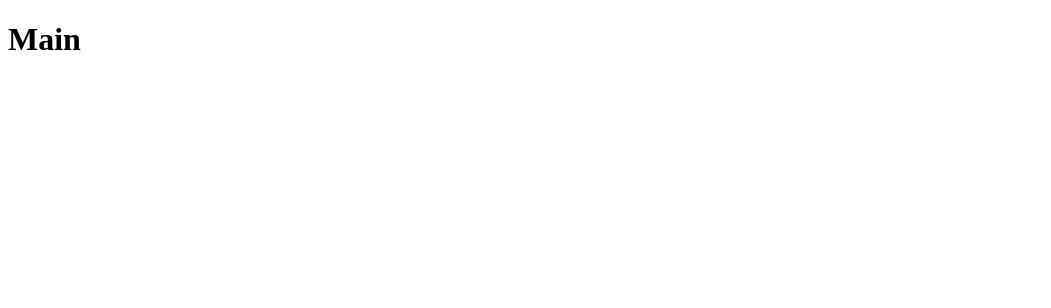
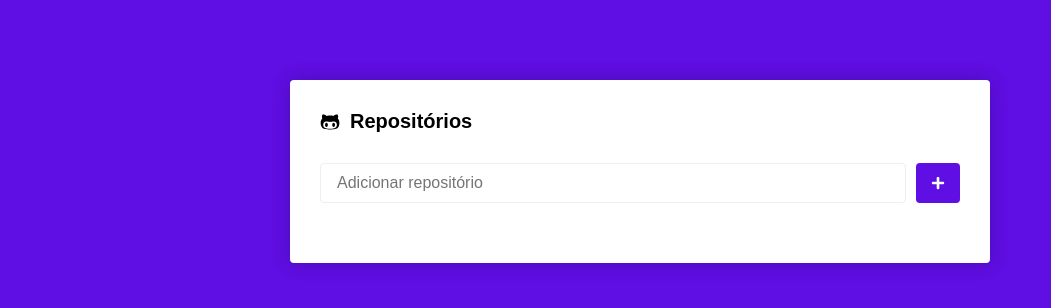
Before and after one commit to francyleo/git-focus-rocketseat, a React (Create React App) app: page / in a window 1280 px wide. Shown: the top 308 px of the page, without its empty margins (0-1051 px from the left). Built offline with nearby package versions, Linux system fonts and the light colour scheme.

Commit message:
adicionando reporitiorios exitentes e salvando no local storage

```diff
--- a/public/index.html
+++ b/public/index.html
@@ -5,39 +5,11 @@
 		<link rel="icon" href="%PUBLIC_URL%/favicon.ico" />
 		<meta name="viewport" content="width=device-width, initial-scale=1" />
 		<meta name="theme-color" content="#000000" />
-    <meta
-      name="description"
-      content="Web site created using create-react-app"
-    />
+		<meta name="description" content="Web site created using create-react-app" />
 		<link rel="apple-touch-icon" href="%PUBLIC_URL%/logo192.png" />
-    <!--
-      manifest.json provides metadata used when your web app is installed on a
-      user's mobile device or desktop. See https://developers.google.com/web/fundamentals/web-app-manifest/
-    -->
-    <link rel="manifest" href="%PUBLIC_URL%/manifest.json" />
-    <!--
-      Notice the use of %PUBLIC_URL% in the tags above.
-      It will be replaced with the URL of the `public` folder during the build.
-      Only files inside the `public` folder can be referenced from the HTML.
-
-      Unlike "/favicon.ico" or "favicon.ico", "%PUBLIC_URL%/favicon.ico" will
-      work correctly both with client-side routing and a non-root public URL.
-      Learn how to configure a non-root public URL by running `npm run build`.
-    -->
-    <title>React App</title>
+		<title>Git Focus Rocketseat</title>
 	</head>
 	<body>
-    <noscript>You need to enable JavaScript to run this app.</noscript>
 		<div id="root"></div>
-    <!--
-      This HTML file is a template.
-      If you open it directly in the browser, you will see an empty page.
-
-      You can add webfonts, meta tags, or analytics to this file.
-      The build step will place the bundled scripts into the <body> tag.
-
-      To begin the development, run `npm start` or `yarn start`.
-      To create a production bundle, use `npm run build` or `yarn build`.
-    -->
 	</body>
 </html>
--- a/src/App.js
+++ b/src/App.js
@@ -1,8 +1,14 @@
 import React from 'react'
 import Router from './router'
+import GlobalStyle from './styles/global'
 
 function App() {
-	return <Router />
+	return (
+		<>
+			<Router />
+			<GlobalStyle />
+		</>
+	)
 }
 
 export default App
--- a/src/pages/Main/index.js
+++ b/src/pages/Main/index.js
@@ -1,9 +1,85 @@
-import React from 'react'
+import React, { Component } from 'react'
+import { Link } from 'react-router-dom'
+import Http from '../../services/http'
+import { FaGithubAlt, FaPlus, FaSpinner } from 'react-icons/fa'
+import { Container, Form, SubmitButton, List } from './styles'
 
-export default function Main() {
-	return (
-		<div>
-			<h1>Main</h1>
-		</div>
-	)
+export default class Main extends Component {
+	state = {
+		newRepo: '',
+		repositories: [],
+		loading: false,
+	}
+
+	componentDidMount() {
+		const repos = localStorage.getItem('repos')
+
+		if (repos) {
+			this.setState({ repositories: JSON.parse(repos) })
+		}
+	}
+
+	componentDidUpdate(_, prevState) {
+		const { repositories } = this.state
+
+		if (prevState.repositories !== repositories) {
+			localStorage.setItem('repos', JSON.stringify(repositories))
+		}
+	}
+
+	handleInputChange = e => {
+		this.setState({ newRepo: e.target.value })
+	}
+
+	handleSubmit = async e => {
+		e.preventDefault()
+
+		this.setState({ loading: true })
+
+		const { newRepo, repositories } = this.state
+
+		const response = await Http.get(`repos/francyleo/${newRepo}`)
+
+		const data = {
+			name: response.data.full_name,
+		}
+
+		this.setState({ repositories: [...repositories, data], loading: false })
+	}
+
+	render() {
+		const { newRepo, loading, repositories } = this.state
+
+		return (
+			<Container>
+				<h1>
+					<FaGithubAlt />
+					Repositórios
+				</h1>
+
+				<Form onSubmit={this.handleSubmit}>
+					<input
+						type="text"
+						placeholder="Adicionar repositório"
+						value={newRepo}
+						onChange={this.handleInputChange}
+						required
+					/>
+
+					<SubmitButton loading={loading ? 1 : 0}>
+						{loading ? <FaSpinner color="#fff" size={14} /> : <FaPlus color="#fff" size={14} />}
+					</SubmitButton>
+				</Form>
+
+				<List>
+					{repositories.map(repo => (
+						<li key={repo.name}>
+							<span>{repo.name}</span>
+							<Link to={`/repository/${encodeURIComponent(repo.name)}`}>Detalhes</Link>
+						</li>
+					))}
+				</List>
+			</Container>
+		)
+	}
 }
--- /dev/null
+++ b/src/pages/Main/styles.js
@@ -0,0 +1,95 @@
+import styled, { keyframes, css } from 'styled-components'
+import Colors from '../../styles/colors'
+
+export const Container = styled.div`
+	max-width: 700px;
+	background: #fff;
+	border-radius: 4px;
+	box-shadow: 0 0 20px rgba(0, 0, 0, 0.2);
+	padding: 30px;
+	margin: 80px auto;
+
+	h1 {
+		font-size: 20px;
+		display: flex;
+		flex-direction: row;
+		align-items: center;
+
+		svg {
+			margin-right: 10px;
+		}
+	}
+`
+
+export const Form = styled.form`
+	display: flex;
+	flex-direction: row;
+	margin-top: 30px;
+
+	input {
+		flex: 1;
+		border: 1px solid #eee;
+		border-radius: 4px;
+		font-size: 16px;
+		padding: 10px 16px;
+	}
+`
+
+const rotate = keyframes`
+	from {
+		transform: rotate(0deg)
+	}
+	to {
+		transform: rotate(360deg)
+	}
+`
+
+export const SubmitButton = styled.button.attrs(props => ({
+	type: 'submit',
+	disabled: props.loading,
+}))`
+	background: ${Colors.primary};
+	border: 0;
+	padding: 0 15px;
+	margin-left: 10px;
+	border-radius: 4px;
+	cursor: pointer;
+
+	display: flex;
+	justify-content: center;
+	align-items: center;
+
+	&[disabled] {
+		cursor: not-allowed;
+		opacity: 0.6;
+	}
+
+	${props =>
+		props.loading &&
+		css`
+			svg {
+				animation: ${rotate} 1.5s linear infinite;
+			}
+		`}
+`
+
+export const List = styled.ul`
+	list-style: none;
+	margin-top: 30px;
+
+	li {
+		& + li {
+			border-top: 1px solid #eee;
+		}
+
+		padding: 15px 0;
+		display: flex;
+		flex-direction: row;
+		justify-content: space-between;
+
+		a {
+			color: ${Colors.primary};
+			text-decoration: none;
+		}
+	}
+`
--- a/src/pages/Repository/index.js
+++ b/src/pages/Repository/index.js
@@ -1,9 +1,10 @@
 import React from 'react'
+import {} from './styles'
 
-export default function Repository() {
+export default function Repository({ match }) {
 	return (
 		<div>
-			<h1>Repo</h1>
+			<h1>{decodeURIComponent(match.params.repository)}</h1>
 		</div>
 	)
 }
--- /dev/null
+++ b/src/pages/Repository/styles.js
@@ -0,0 +1,2 @@
+import styled, { keyframes, css } from 'styled-components'
+import Colors from '../../styles/colors'
--- a/src/router.js
+++ b/src/router.js
@@ -9,7 +9,7 @@ export default function Routes() {
 		<BrowserRouter>
 			<Switch>
 				<Route exact path="/" component={Main} />
-				<Route exact path="/repository" component={Repository} />
+				<Route path="/repository/:repository" component={Repository} />
 			</Switch>
 		</BrowserRouter>
 	)
--- /dev/null
+++ b/src/services/http.js
@@ -0,0 +1,7 @@
+import axios from 'axios'
+
+const http = axios.create({
+	baseURL: 'https://api.github.com',
+})
+
+export default http
--- /dev/null
+++ b/src/styles/colors.js
@@ -0,0 +1,4 @@
+export default {
+	primary: '#5f0ee3',
+	secondary: '#10c76e',
+}
--- /dev/null
+++ b/src/styles/global.js
@@ -0,0 +1,20 @@
+import { createGlobalStyle } from 'styled-components'
+import Colors from './colors'
+export default createGlobalStyle`
+	* {
+		padding: 0;
+		margin: 0;
+		outline: 0;
+		box-sizing: border-box;
+	}
+
+	html, body, #root {
+		min-height: 100%;
+	}
+
+	body {
+		background: ${Colors.primary};
+		-webkit-font-smoothing: antialiased !important;
+		font-family: Arial, Helvetica, sans-serif;
+	}
+`
```
Also changed, not shown: package.json (+5 -2 lines), 1 other file (tests, documents, lock files or other folders). Lines whose indentation alone changed are shown as unchanged.
